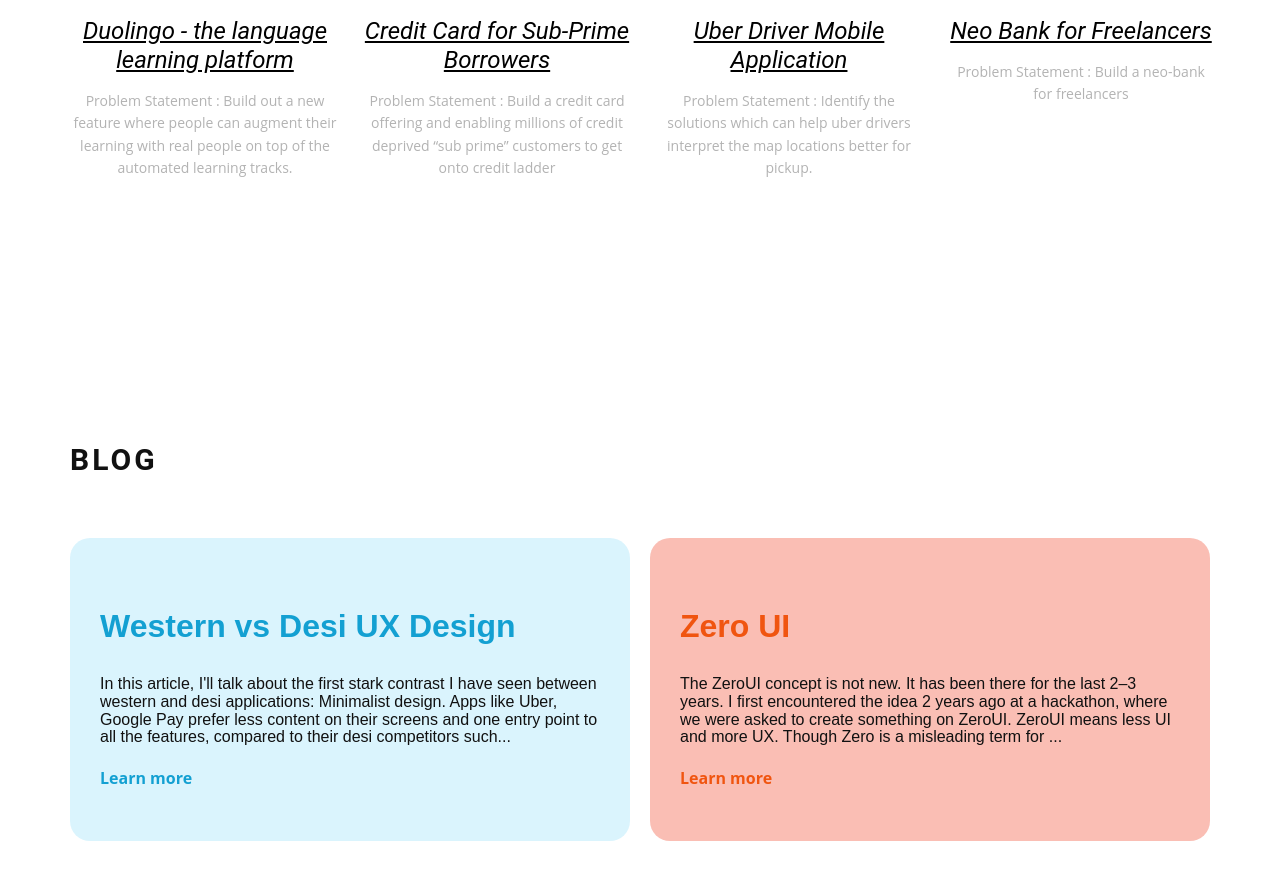
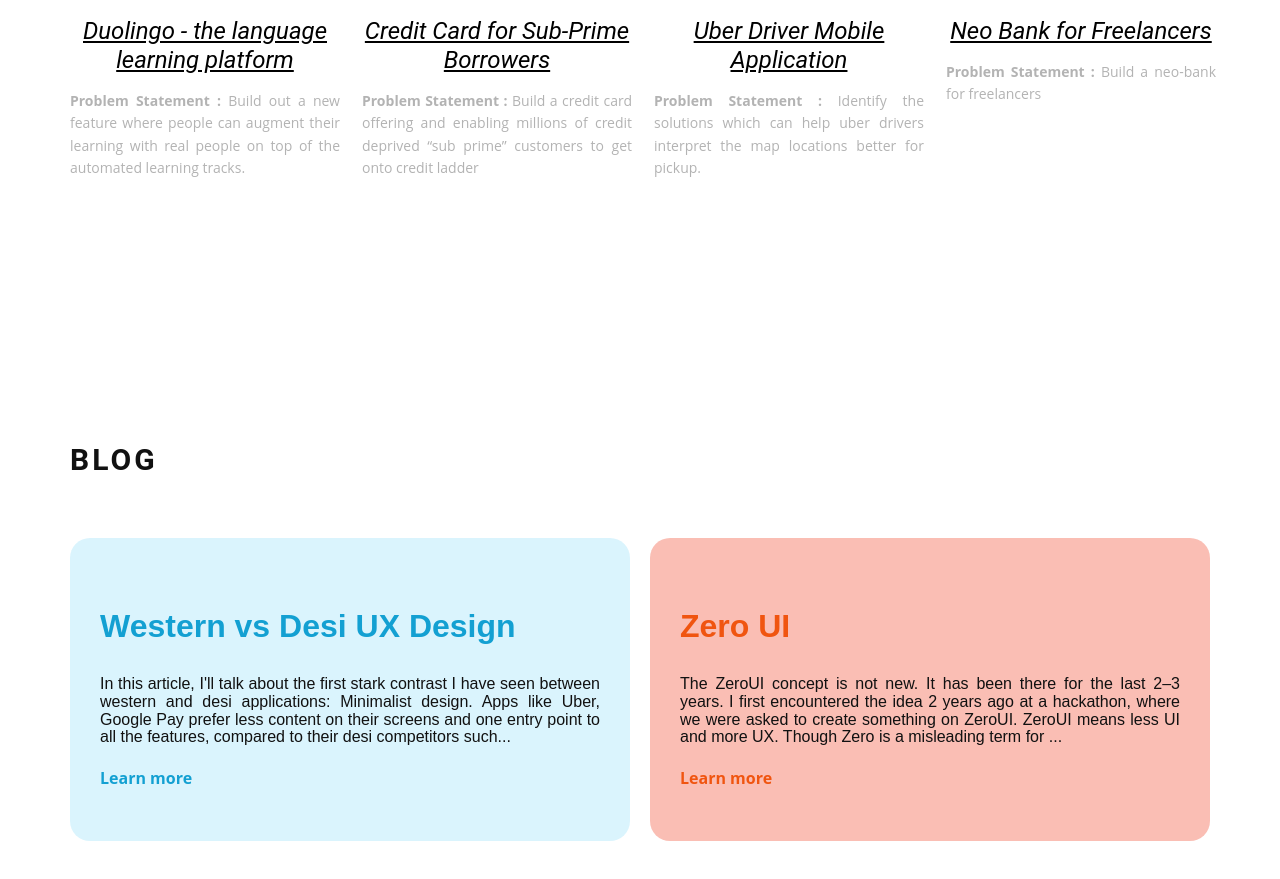
Before and after one commit to RohitDawra/rohitdawra.github.io, a plain HTML site: page index.html in a window 1280 px wide. Shown: the part 1777-2656 px from the top of the page. Drawn offline with nearby package versions, Linux system fonts and the light colour scheme.

Commit message:
Update index.html

```diff
--- a/index.html
+++ b/index.html
@@ -2143,7 +2143,7 @@
               </h4>
               <div class="u-blog-control u-metadata u-text-grey-30 u-metadata-1">
 
-                <span class="u-meta-comments u-meta-icon">Problem Statement : Build out a new feature where people can augment their learning with real people on top of the automated learning tracks.</span>
+                <span class="u-meta-comments u-meta-icon" style="text-align: justify;"><b> Problem Statement :</b> Build out a new feature where people can augment their learning with real people on top of the automated learning tracks.</span>
               </div>
 
             </div>
@@ -2156,7 +2156,7 @@
               </h4>
               <div class="u-blog-control u-metadata u-text-grey-30 u-metadata-2">
 
-                <span class="u-meta-comments u-meta-icon">Problem Statement :  Build a credit card offering and enabling millions of credit deprived “sub prime” customers to get onto credit ladder</span>
+                <span class="u-meta-comments u-meta-icon" style="text-align: justify;"> <b>Problem Statement :</b>  Build a credit card offering and enabling millions of credit deprived “sub prime” customers to get onto credit ladder</span>
               </div>
             </div>
           </div>
@@ -2168,7 +2168,7 @@
               </h4>
               <div class="u-blog-control u-metadata u-text-grey-30 u-metadata-1">
 
-                <span class="u-meta-comments u-meta-icon">Problem Statement : Identify the solutions which can help uber drivers interpret the map locations better for pickup.</span>
+                <span class="u-meta-comments u-meta-icon" style="text-align: justify;"><b>Problem Statement :</b> Identify the solutions which can help uber drivers interpret the map locations better for pickup.</span>
               </div>
 
             </div>
@@ -2181,7 +2181,7 @@
               </h4>
               <div class="u-blog-control u-metadata u-text-grey-30 u-metadata-2">
 
-                <span class="u-meta-comments u-meta-icon">Problem Statement : Build a neo-bank for freelancers</span>
+                <span class="u-meta-comments u-meta-icon" style="text-align: justify;"><b>Problem Statement :</b> Build a neo-bank for freelancers</span>
               </div>
             </div>
           </div>
@@ -2198,14 +2198,14 @@
               <div class="u-container-style u-layout-cell u-opacity u-opacity-40 u-palette-4-light-2 u-radius-20 u-shape-round u-size-30 u-layout-cel-1">
                 <div class="u-container-layout u-valign-middle u-container-layou-1">
                   <h5 class="u-custom-font u-font-source-sans-pro u-text u-text-default u-text-palette-4-base u-tex-2">Western vs Desi UX Design</h5>
-                  <h2 class="u-custom-font u-font-source-sans-pro u-text u-tex-1">In this article, I'll talk about the first stark contrast I have seen between western and desi applications: Minimalist design. Apps like Uber, Google Pay prefer less content on their screens and one entry point to all the features, compared to their desi competitors such...</h2>
+                  <h2 class="u-custom-font u-font-source-sans-pro u-text u-tex-1" style="text-align: justify;">In this article, I'll talk about the first stark contrast I have seen between western and desi applications: Minimalist design. Apps like Uber, Google Pay prefer less content on their screens and one entry point to all the features, compared to their desi competitors such...</h2>
                   <a href="https://www.linkedin.com/pulse/minimal-design-maximum-productivity-rohit-dawra/" target="_blank" class="u-border-1 u-border-active-palette-4-light-1 u-border-hover-palette-4-base u-btn u-button-style u-none u-text-palette-4-base u-bt-1">Learn more</a>
                 </div>
               </div>
               <div class="u-container-style u-layout-cell u-opacity u-opacity-75 u-palette-3-light-2 u-radius-20 u-size-30 u-layout-cel-2">
                 <div class="u-container-layout u-valign-middle u-container-layou-2">
                   <h5 class="u-custom-font u-font-source-sans-pro u-text u-text-default u-text-palette-1-base u-tex-2">Zero UI</h5>
-                  <h2 class="u-custom-font u-font-source-sans-pro u-text u-tex-1">The ZeroUI concept is not new. It has been there for the last 2–3 years. I first encountered the idea 2 years ago at a hackathon, where we were asked to create something on ZeroUI. ZeroUI means less UI and more UX. Though Zero is a misleading term for ...</h2>
+                  <h2 class="u-custom-font u-font-source-sans-pro u-text u-tex-1" style="text-align: justify;">The ZeroUI concept is not new. It has been there for the last 2–3 years. I first encountered the idea 2 years ago at a hackathon, where we were asked to create something on ZeroUI. ZeroUI means less UI and more UX. Though Zero is a misleading term for ...</h2>
                   <a href="https://medium.com/@rohitdawra6/zeroui-boon-or-bane-for-designers-237a9a983872" target="_blank" class="u-border-1 u-border-active-palette-3-light-1 u-border-hover-palette-1-base u-btn u-button-style u-none u-text-palette-1-base u-bt-2">Learn more</a>
                 </div>
               </div>
```
